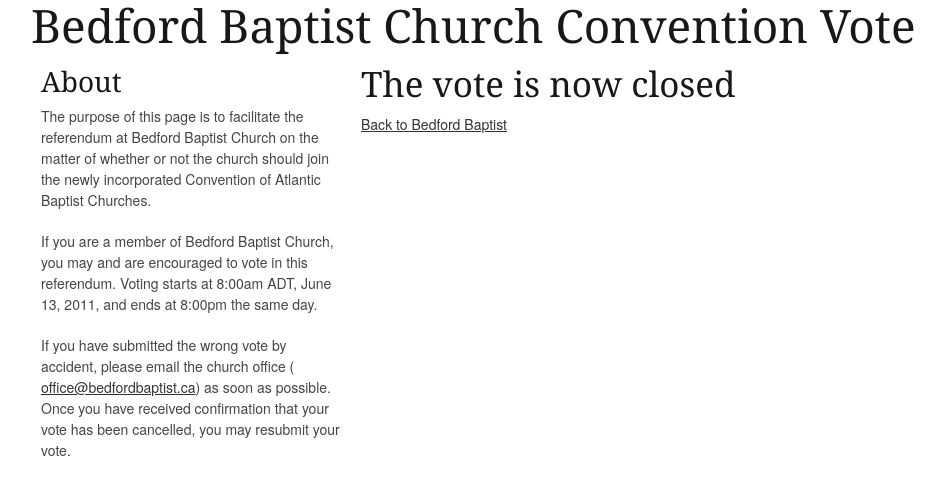
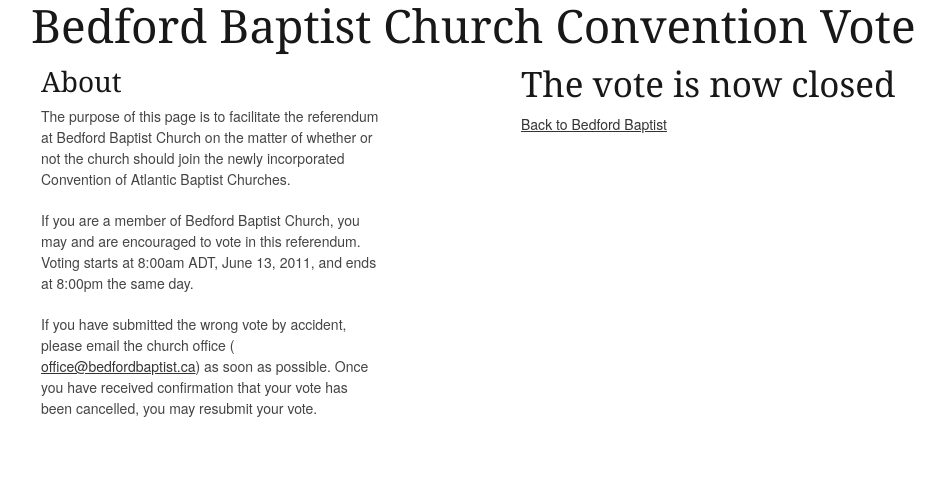
Before and after one commit to honza/vote, a Django app: template poll/templates/over.html in a window 1280 px wide. Shown: the top 495 px of the page, without its empty margins (129-1074 px from the left). Run offline with Django 3.2, Linux system fonts and the light colour scheme; the template is opened without the code that fills it, so the values that code supplies are empty.

Commit message:
Re-adjust columns on public side.

```diff
--- a/templates/public_base.html
+++ b/templates/public_base.html
@@ -3,7 +3,7 @@
 {% block content %}
 
     <h1>Bedford Baptist Church Convention Vote</h1>
-        <div class="one-third column">
+        <div class="six columns">
             <h3>About</h3>
             <p>
                 The purpose of this page is to facilitate the referendum at Bedford
@@ -24,7 +24,7 @@
             </p>
         </div>
 
-        <div class="two-thirds column">
+        <div class="eight offset-by-two columns">
             {% block main %}
             {% endblock %}
         </div>
```
